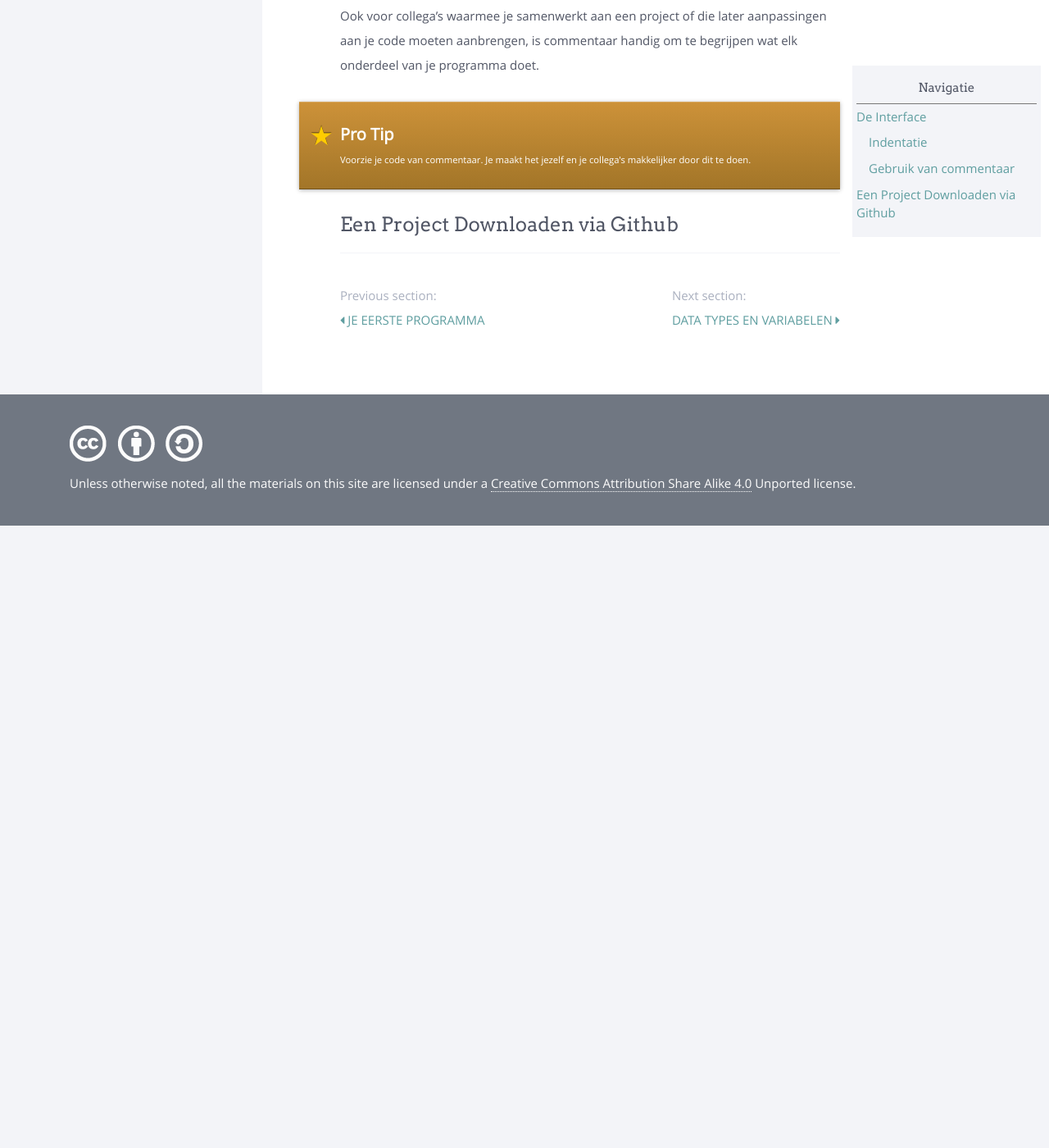
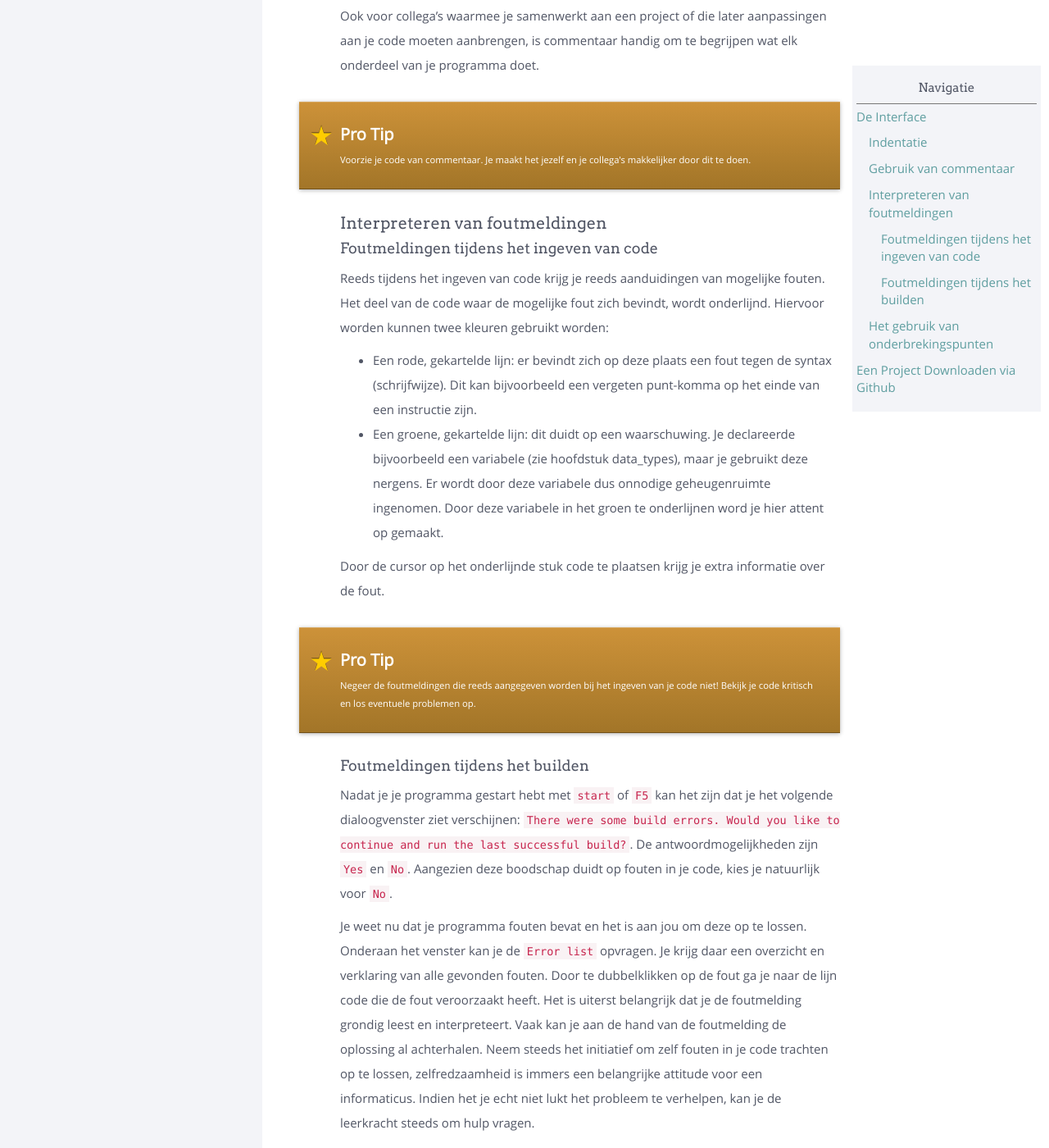
Before and after one commit to sma-it/sma-it.github.io, a Jekyll site: the page built from modules/basics/_posts/2000-01-02-ken_je_editor.md, in a window 1280 px wide and 1400 px high, scrolled down 2703 px. Shown: the whole window at 82% size. Built offline with Jekyll 4.4.1, drawn with Linux system fonts in a browser that asks for light colours; nearby versions of some CDN libraries; before the commit the page ends 3344 px from its top, so only the background shows below that; some of the changed text lies outside the part shown.

Commit message:
Added more content

```diff
--- a/modules/basics/_posts/2000-01-02-ken_je_editor.md
+++ b/modules/basics/_posts/2000-01-02-ken_je_editor.md
@@ -109,6 +109,29 @@ Ook voor collega's waarmee je samenwerkt aan een project of die later aanpassing
 <p>Voorzie je code van commentaar. Je maakt het jezelf en je collega's makkelijker door dit te doen.</p>
 </div>
 
+### Interpreteren van foutmeldingen
+
+#### Foutmeldingen tijdens het ingeven van code
+
+Reeds tijdens het ingeven van code krijg je reeds aanduidingen van mogelijke fouten. Het deel van de code waar de mogelijke fout zich bevindt, wordt onderlijnd. Hiervoor worden kunnen twee kleuren gebruikt worden:
+
+* Een rode, gekartelde lijn: er bevindt zich op deze plaats een fout tegen de syntax (schrijfwijze). Dit kan bijvoorbeeld een vergeten punt-komma op het einde van een instructie zijn.
+* Een groene, gekartelde lijn: dit duidt op een waarschuwing. Je declareerde bijvoorbeeld een variabele (zie hoofdstuk data_types), maar je gebruikt deze nergens. Er wordt door deze variabele dus onnodige geheugenruimte ingenomen. Door deze variabele in het groen te onderlijnen word je hier attent op gemaakt.
+
+Door de cursor op het onderlijnde stuk code te plaatsen krijg je extra informatie over de fout.
+
+<div class="note protip">
+<p>Negeer de foutmeldingen die reeds aangegeven worden bij het ingeven van je code niet! Bekijk je code kritisch en los eventuele problemen op.</p>
+</div>
+
+#### Foutmeldingen tijdens het builden
+
+Nadat je je programma gestart hebt met `start` of `F5` kan het zijn dat je het volgende dialoogvenster ziet verschijnen: `There were some build errors. Would you like to continue and run the last successful build?`. De antwoordmogelijkheden zijn `Yes` en `No`. Aangezien deze boodschap duidt op fouten in je code, kies je natuurlijk voor `No`.
+
+Je weet nu dat je programma fouten bevat en het is aan jou om deze op te lossen. Onderaan het venster kan je de `Error list` opvragen. Je krijg daar een overzicht en verklaring van alle gevonden fouten. Door te dubbelklikken op de fout ga je naar de lijn code die de fout veroorzaakt heeft. Het is uiterst belangrijk dat je de foutmelding grondig leest en interpreteert. Vaak kan je aan de hand van de foutmelding de oplossing al achterhalen. Neem steeds het initiatief om zelf fouten in je code trachten op te lossen, zelfredzaamheid is immers een belangrijke attitude voor een informaticus. Indien het je echt niet lukt het probleem te verhelpen, kan je de leerkracht steeds om hulp vragen.
+
+### Het gebruik van onderbrekingspunten
+
 
 
 ## Een Project Downloaden via Github
```
